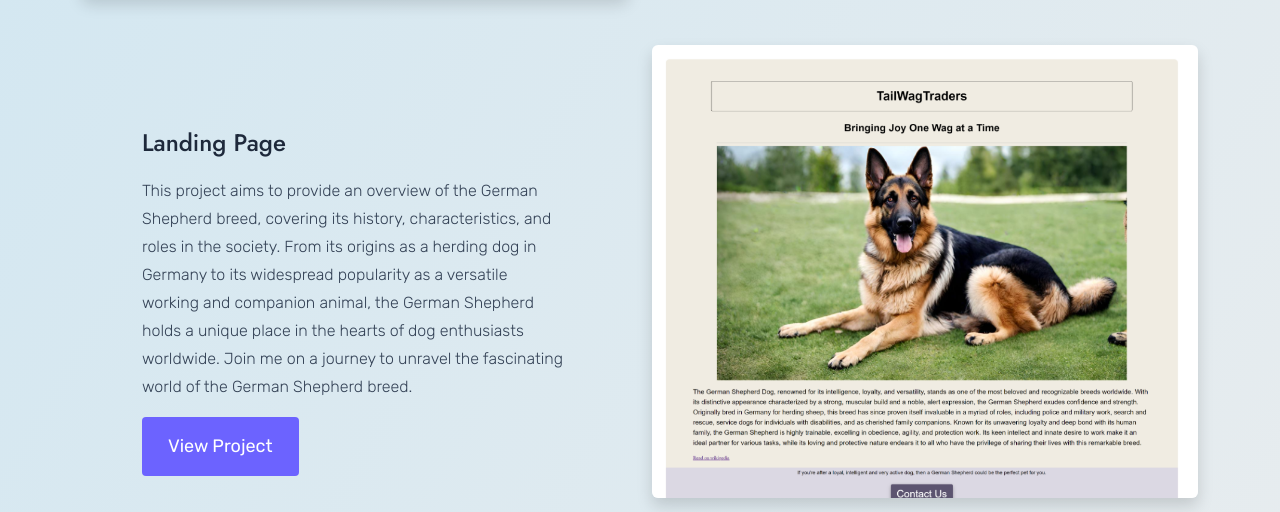
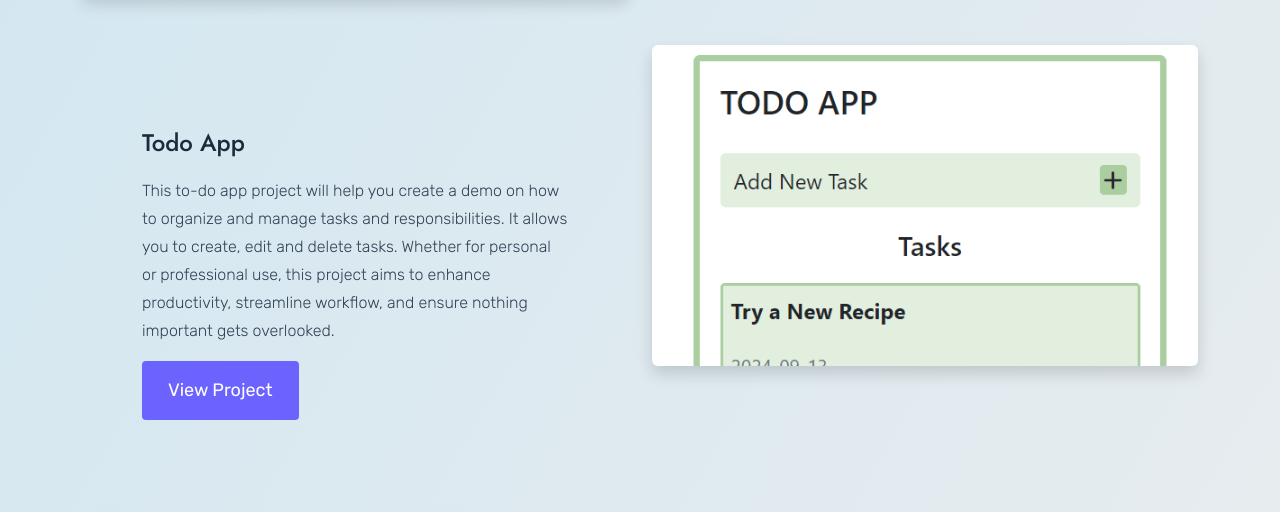
Before and after one commit to Beatricenzoa/Portfolio-Beatrice, a plain HTML site: page index.html in a window 1280 px wide. Shown: the part 889-1401 px from the top of the page. Drawn offline with nearby package versions, Linux system fonts and the light colour scheme; grey boxes are pictures that could not be loaded.

Commit message:
Added a todo app project

```diff
--- a/index.html
+++ b/index.html
@@ -109,29 +109,28 @@
         <div class="row flex-row-reverse mb-5">
           <div class="col-lg-6">
             <img
-              src="images/german-shepherd.png"
-              alt="landing page project"
-              title="landing page preview"
+              src="images/TODO_app4.png"
+              alt="Todo app project"
+              title="Todo app preview"
               class="img-fluid shadow rounded"
             />
           </div>
           <div class="col-lg-6">
             <div class="project-description">
-              <h2 class="mb-3">Landing Page</h2>
+              <h2 class="mb-3">Todo App</h2>
               <p class="mb-3">
-                This project aims to provide an overview of the German Shepherd
-                breed, covering its history, characteristics, and roles in the
-                society. From its origins as a herding dog in Germany to its
-                widespread popularity as a versatile working and companion
-                animal, the German Shepherd holds a unique place in the hearts
-                of dog enthusiasts worldwide. Join me on a journey to unravel
-                the fascinating world of the German Shepherd breed.
+                This to-do app project will help you create a demo on how to
+                organize and manage tasks and responsibilities. It allows you to
+                create, edit and delete tasks. Whether for personal or
+                professional use, this project aims to enhance productivity,
+                streamline workflow, and ensure nothing important gets
+                overlooked.
               </p>
               <a
-                href="https://german-shepherd-landing-page.vercel.app/"
+                href="https://serene-kulfi-f88001.netlify.app/"
                 target="_blank"
                 class="btn btn-branding"
-                title="landing page project"
+                title="Todo app project"
                 >View Project</a
               >
             </div>
```
Also changed, not shown: tasks.html (+9 -1 lines), images/TODO_app4.png (added), images/TODO_app5.png (added).
